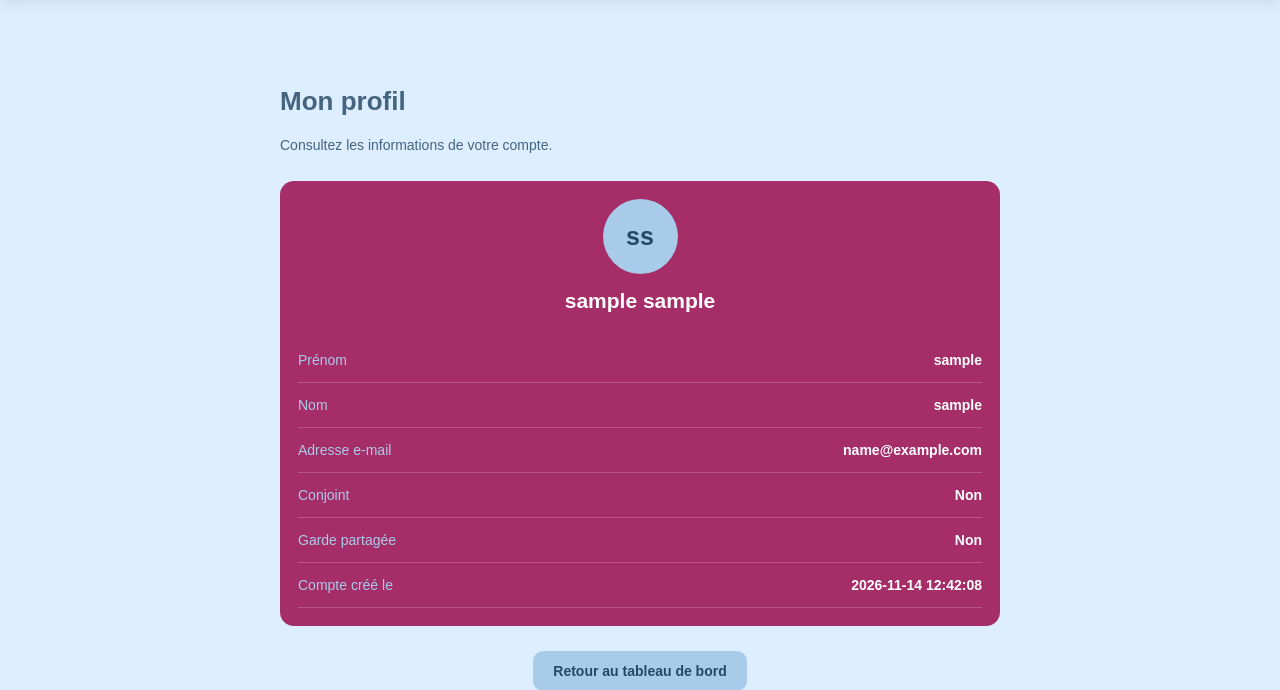
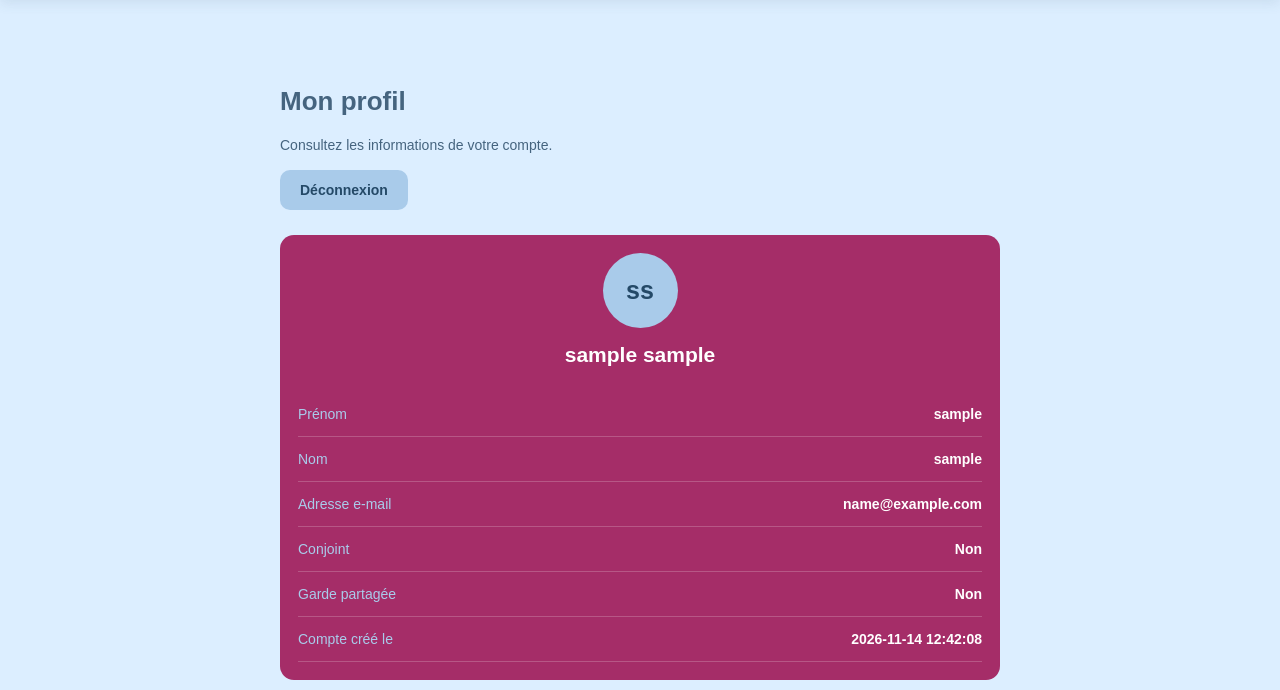
Before and after one commit to MSEDIT-1304/Dis-moi-tout, a Flask app: page /profile in a window 1280 px wide. Shown: the part 145-835 px from the top of the page. Run offline with Flask 3, Linux system fonts and the light colour scheme; the visitor is signed in with stand-in values (Sample User, id 1); data comes from the database, SQL or seed files in the repository.

Commit message:
Update profile.html

```diff
--- a/templates/profile.html
+++ b/templates/profile.html
@@ -8,7 +8,12 @@
     <header class="profile-header">
         <h1>Mon profil</h1>
         <p>Consultez les informations de votre compte.</p>
+
+        <a href="{{ url_for('logout') }}" class="profile-button">
+            Déconnexion
+        </a>
     </header>
+
 
     <section class="profile-card">
 
```
